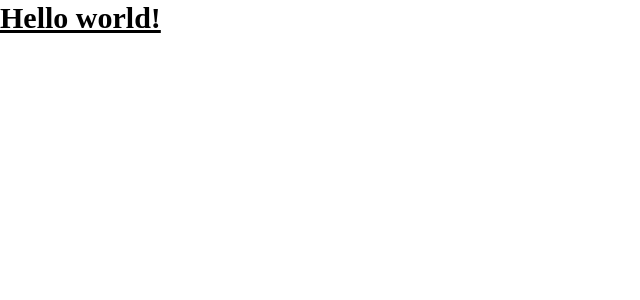
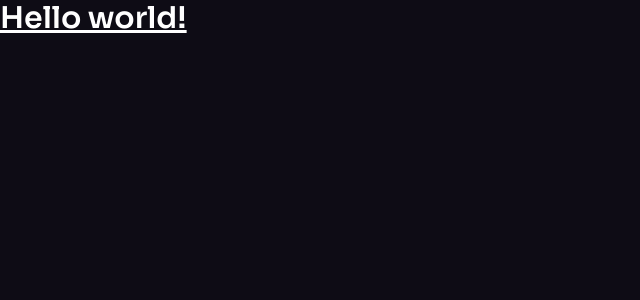
Before and after one commit to TheRobBrennan/demo-jsm-brainwave, a React (Vite) app: page / in a window 1280 px wide. Shown: the top 300 px of the page, without its empty margins (0-640 px from the left). Built offline with nearby package versions, Linux system fonts and the light colour scheme.

Commit message:
Initial update of our CSS styles

```diff
--- a/src/index.css
+++ b/src/index.css
@@ -1,3 +1,88 @@
+@import url("https://fonts.googleapis.com/css2?family=Sora:wght@300;400;600&display=swap");
+@import url("https://fonts.googleapis.com/css2?family=Source+Code+Pro:wght@400;600;700&display=swap");
+@import url("https://fonts.googleapis.com/css2?family=Space+Grotesk:wght@300&display=swap");
+
 @tailwind base;
 @tailwind components;
 @tailwind utilities;
+
+:root {
+  --font-sora: "Sora", sans-serif;
+  --font-code: "Source Code Pro", monospace;
+  --font-grotesk: "Space Grotesk", sans-serif;
+  color-scheme: dark;
+}
+
+* {
+  scroll-behavior: smooth
+}
+
+@layer base {
+  body {
+    @apply font-sans bg-n-8 text-n-1 text-base;
+  }
+}
+
+.rotate-45 {
+  @apply rotate-[45deg]
+}
+
+.rotate-90 {
+  @apply rotate-[90deg]
+}
+
+.rotate-135 {
+  @apply rotate-[135deg]
+}
+
+.rotate-180 {
+  @apply rotate-[180deg]
+}
+
+.rotate-225 {
+  @apply rotate-[225deg]
+}
+
+.rotate-270 {
+  @apply rotate-[270deg]
+}
+
+.rotate-315 {
+  @apply rotate-[315deg]
+}
+
+.rotate-360 {
+  @apply rotate-[360deg]
+}
+
+.-rotate-45 {
+  @apply rotate-[-45deg]
+}
+
+.-rotate-90 {
+  @apply rotate-[-90deg]
+}
+
+.-rotate-135 {
+  @apply rotate-[-135deg]
+}
+
+.-rotate-180 {
+  @apply rotate-[-180deg]
+}
+
+.-rotate-225 {
+  @apply rotate-[-225deg]
+}
+
+.-rotate-270 {
+  @apply rotate-[-270deg]
+}
+
+.-rotate-315 {
+  @apply rotate-[-315deg]
+}
+
+.-rotate-360 {
+  @apply rotate-[-360deg]
+}
```
